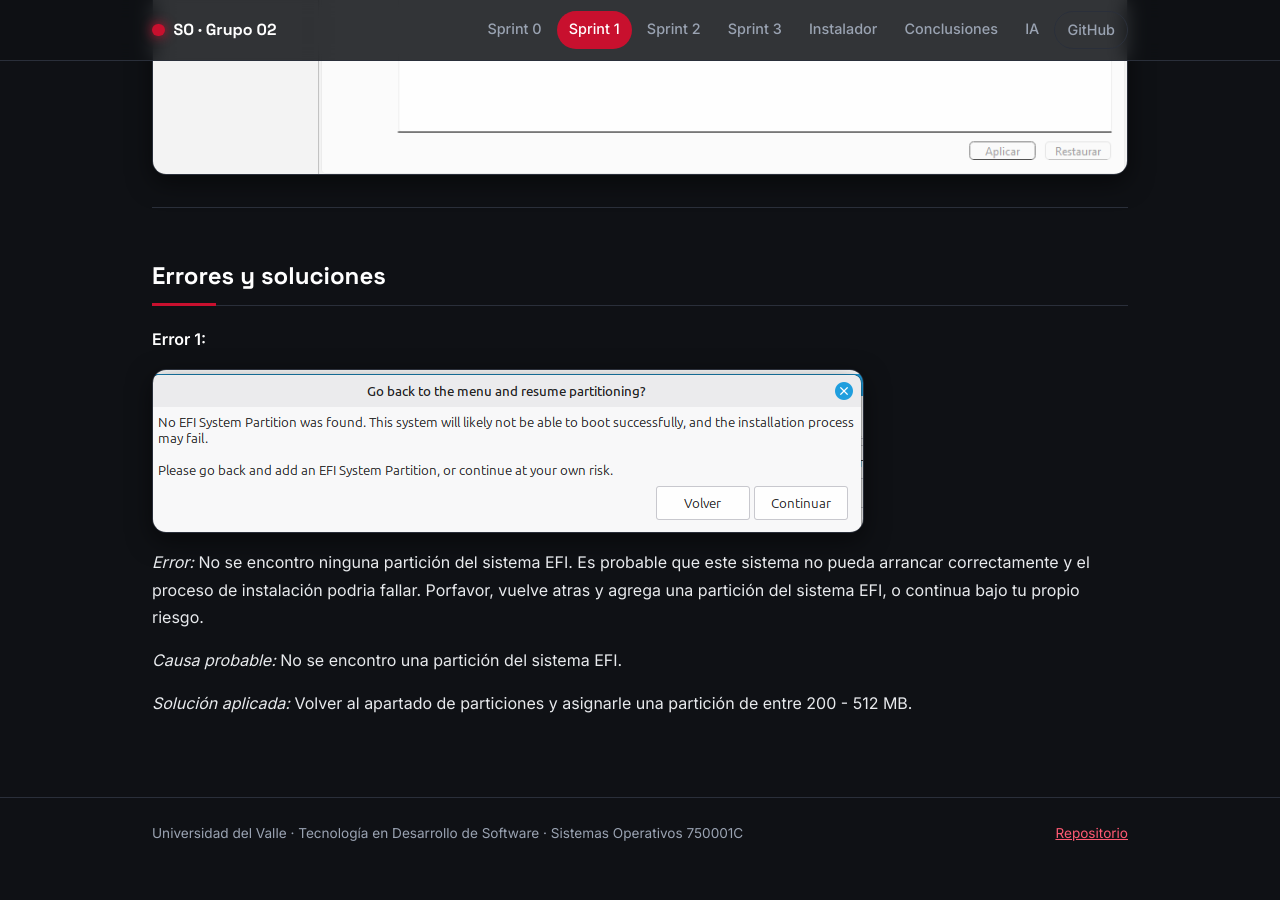
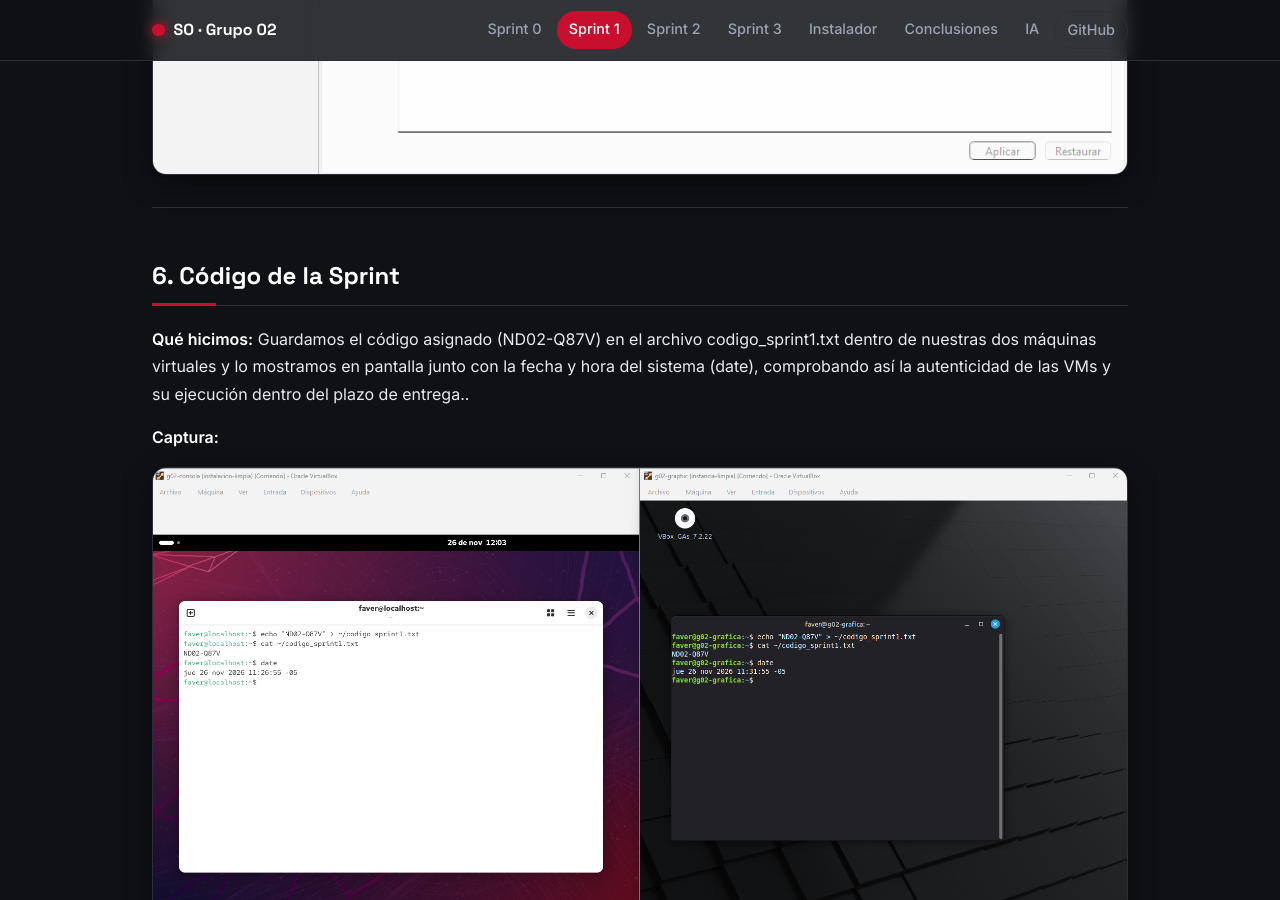
Before and after one commit to M1GU3L10R/proyecto-so-g02, a Jekyll site: the page built from sprint-1.md, in a window 1280 px wide and 900 px high, scrolled down 14675 px. Built offline with Jekyll 4.4.1, drawn with Linux system fonts in a browser that asks for light colours; our own code applies the rules of GitHub Pages for plain Markdown files; before the commit the page ends 15544 px from its top, so only the background shows below that.

Commit message:
Añade prueba de código del sprint1
Added section detailing sprint code and its execution.

```diff
--- a/sprint-1.md
+++ b/sprint-1.md
@@ -204,6 +204,16 @@ ssh faver@192.168.56.102
 
 ---
 
+## 6. Código de la Sprint
+
+**Qué hicimos:** Guardamos el código asignado (ND02-Q87V) en el archivo codigo_sprint1.txt dentro de nuestras dos máquinas virtuales y lo mostramos en pantalla junto con la fecha y hora del sistema (date), comprobando así la autenticidad de las VMs y su ejecución dentro del plazo de entrega..
+
+**Captura:**
+
+![Código Sprint](img/Sprint1_Codigo.png)
+
+---
+
 ## Errores y soluciones
 
 **Error 1:**
```
